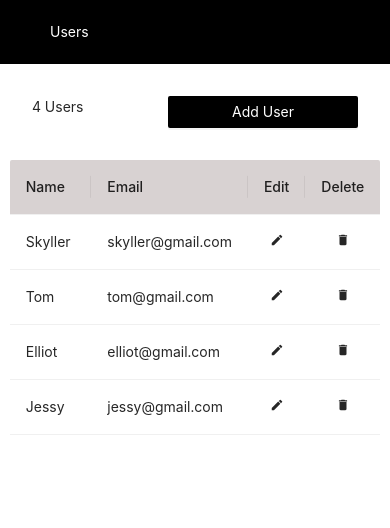
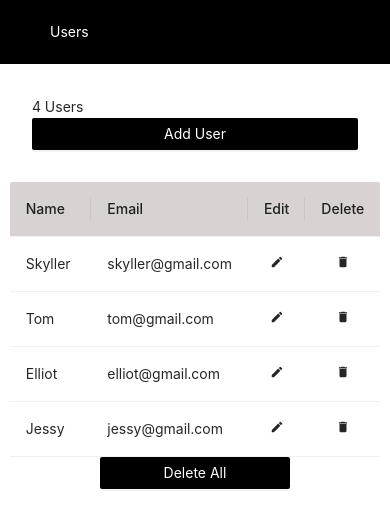
Before and after one commit to itssabeeh/userlist, a Next.js app: page / in a window 390 px wide. Shown: the top 528 px of the page. Built offline with nearby package versions, Linux system fonts and the light colour scheme.

Commit message:
completed

```diff
--- a/pages/index.js
+++ b/pages/index.js
@@ -1,6 +1,6 @@
 import { useEffect, useState } from 'react';
 import { v4 as uuidv4 } from 'uuid';
-import { Table } from 'antd';
+import { Table, Button } from 'antd';
 import { MdModeEdit, MdDelete } from 'react-icons/md';
 import indexStyle from '../styles/index.module.css';
 import AddUser from '../componets/AddUser';
@@ -117,6 +117,11 @@ const Index = () => {
       />
       <div className={indexStyle.tableContainer}>
         <Table dataSource={users} columns={columns} />
+        <div className={indexStyle.deleteAllBtn}>
+          <Button onClick={() => setUsers([])} type="primary">
+            Delete All
+          </Button>
+        </div>
       </div>
     </div>
   );
--- a/styles/AddUser.module.css
+++ b/styles/AddUser.module.css
@@ -18,3 +18,8 @@
 .innerButton {
   border-radius: 5px;
 }
+@media only screen and (max-width: 450px) {
+  .adduserContainer {
+    flex-direction: column;
+  }
+}
--- a/styles/index.module.css
+++ b/styles/index.module.css
@@ -2,3 +2,13 @@
   width: 95vw;
   margin: 0 auto;
 }
+.deleteAllBtn {
+  display: flex;
+  justify-content: flex-end;
+  align-items: center;
+}
+@media only screen and (max-width: 450px) {
+  .deleteAllBtn {
+    justify-content: center;
+  }
+}
```
